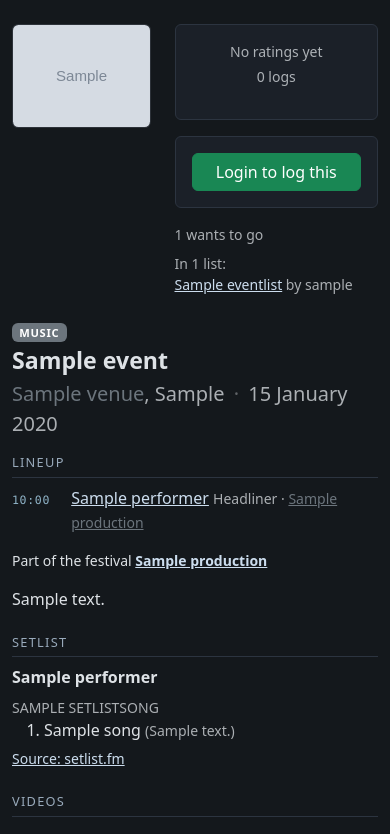
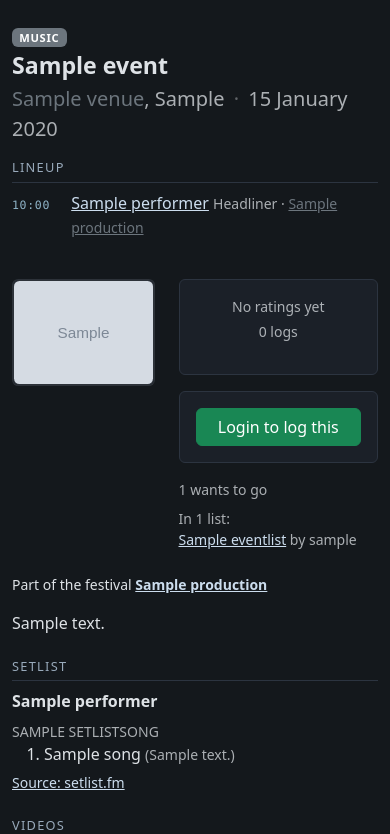
Before and after one commit to elcobalto/en-vivo, a Django app: page /events/1/ in a window 390 px wide. Shown: the part 56-890 px from the top of the page. Run offline with Django 4.2, Linux system fonts and the light colour scheme; tables that the repository leaves empty hold one stand-in row (values such as "Sample post"); grey boxes marked "Sample" are stand-in pictures; data that the repository does not hold is empty; grey boxes are pictures that could not be loaded.

Commit message:
Profile thumbnail preference, event cards in Recently attended, mobile event layout
- Recently attended on the profile uses the front-page event card (name, venue, date)
- Profile "Thumbnails" setting overrides each event's thumbnail option, only for that viewer
  (migration 0024)
- Event page on narrow screens: title and lineup first, then photo and ratings, then the rest

Co-Authored-By: Claude Opus 5.5 <noreply@anthropic.com>

```diff
--- a/events/forms.py
+++ b/events/forms.py
@@ -257,7 +257,7 @@ class ProfileForm(BootstrapMixin, forms.ModelForm):
 
     class Meta:
         model = Profile
-        fields = ["display_name", "location", "home_city", "home_country", "avatar_url", "bio"]
+        fields = ["display_name", "location", "home_city", "home_country", "avatar_url", "bio", "thumbnail_display"]
         widgets = {"bio": forms.Textarea(attrs={"rows": 4})}
         labels = {"avatar_url": "Avatar image URL"}
         help_texts = {
--- a/events/models.py
+++ b/events/models.py
@@ -535,6 +535,12 @@ class Profile(TimestampedModel):
     # Used as defaults (setlist.fm search, new venues) and to show nearby upcoming events.
     home_city = models.CharField("Home city", max_length=120, blank=True, default="")
     home_country = CountryField("Home country", blank=True, default="")
+    # Overrides each event's own thumbnail setting for this person, when set.
+    thumbnail_display = models.CharField(
+        "Thumbnails", max_length=10, blank=True, default="",
+        choices=[("", "As each event is set")] + list(Event.Thumbnail.choices),
+        help_text="How photos fit the poster-shaped thumbnails when you browse.",
+    )
 
     def __str__(self) -> str:
         return self.name
--- a/events/templates/events/_poster_img.html
+++ b/events/templates/events/_poster_img.html
@@ -1,7 +1,8 @@
 {% comment %}An event's thumbnail: whole photo on a blurred copy (default), cropped, or stretched.{% endcomment %}
-{% if event.image_display == "crop" %}
+{% load event_extras %}{% poster_mode event as mode %}
+{% if mode == "crop" %}
   <img src="{{ event.display_image }}" alt="{{ event.title }}" loading="lazy" referrerpolicy="no-referrer" />
-{% elif event.image_display == "stretch" %}
+{% elif mode == "stretch" %}
   <img class="poster-stretch" src="{{ event.display_image }}" alt="{{ event.title }}" loading="lazy" referrerpolicy="no-referrer" />
 {% else %}
   <img class="poster-backdrop" src="{{ event.display_image }}" alt="" aria-hidden="true" loading="lazy" referrerpolicy="no-referrer" />
--- a/events/templates/events/event_detail.html
+++ b/events/templates/events/event_detail.html
@@ -4,8 +4,21 @@
 {% block title %}{{ event.title }} · En Vivo{% endblock %}
 
 {% block content %}
-  <div class="row g-4">
-    <div class="col-5 col-md-3">
+  <style>
+    .event-layout { display: grid; gap: 1.5rem; grid-template-columns: 5fr 7fr;
+      grid-template-areas: "main main" "photo side" "rest rest"; }
+    .event-layout > * { min-width: 0; align-self: start; }
+    .event-main { grid-area: main; } .event-photo { grid-area: photo; }
+    .event-side { grid-area: side; } .event-rest { grid-area: rest; }
+    @media (min-width: 768px) {
+      .event-layout { grid-template-columns: 1fr 2fr 1fr; grid-template-rows: auto 1fr;
+        grid-template-areas: "photo main side" "photo rest side"; }
+      .event-rest { margin-top: -1.5rem; }
+    }
+  </style>
+  {# Grid areas: on phones the title and lineup come first, then photo + ratings, then the rest. #}
+  <div class="event-layout">
+    <div class="event-photo">
       {% if event.display_image %}
         {# Full photo in its own proportions (cards elsewhere crop to a uniform poster shape). #}
         <a href="{{ event.display_image }}" target="_blank" rel="noreferrer" title="Open full size">
@@ -54,7 +67,7 @@
       {% if can_delete %}<a class="btn btn-sm btn-outline-danger w-100 mt-2" href="{% url 'events:event_delete' event.pk %}">Delete event</a>{% endif %}
     </div>
 
-    <div class="col-12 col-md-6 order-3 order-md-2">
+    <div class="event-main">
       <div class="mb-1"><span class="badge text-bg-secondary type-badge">{{ event.get_event_type_display }}</span></div>
       <h1 class="h3 fw-bold mb-1">{{ event.title }}</h1>
       <div class="fs-5 text-body-secondary mb-3">
@@ -93,7 +106,9 @@
       {% else %}
         {% if not credits %}<p class="small text-body-secondary">No performers added yet.</p>{% endif %}
       {% endif %}
+    </div>
 
+    <div class="event-rest">
       {% if festivals_same_day %}
         <div class="card border-warning mb-3"><div class="card-body py-3">
           <div class="small text-warning mb-2">Admin</div>
@@ -224,7 +239,7 @@
       {% for log in reviews %}{% include "events/_review.html" %}{% empty %}<p class="small text-body-secondary mt-2">No reviews yet.</p>{% endfor %}
     </div>
 
-    <div class="col-7 col-md-3 order-2 order-md-3">
+    <div class="event-side">
       <div class="card mb-3">
         <div class="card-body text-center">
           {% if event.avg_rating %}
--- a/events/templatetags/event_extras.py
+++ b/events/templatetags/event_extras.py
@@ -53,3 +53,14 @@ def rating_histogram(logs, title: str = "Ratings", show_average: bool = False):
     ]
     average = sum(r * n for r, n in counts.items()) / total if total else None
     return {"bars": bars, "total": total, "average": average, "title": title, "show_average": show_average}
+
+
+@register.simple_tag(takes_context=True)
+def poster_mode(context, event) -> str:
+    """The viewer's thumbnail preference if they set one, else the event's own."""
+    user = getattr(context.get("request"), "user", None)
+    if user is not None and user.is_authenticated:
+        profile = getattr(user, "profile", None)  # missing profile raises an AttributeError subclass
+        if profile is not None and profile.thumbnail_display:
+            return profile.thumbnail_display
+    return event.image_display
--- a/events/views_social.py
+++ b/events/views_social.py
@@ -108,7 +108,7 @@ def profile(request: HttpRequest, username: str) -> HttpResponse:
     favorites = FavoriteEvent.objects.filter(user=owner).select_related("event", "event__venue")
     # Recently attended: the shows the person went to most recently (by show date, not log date).
     recent = (
-        Log.objects.filter(user=owner).select_related("event")
+        Log.objects.filter(user=owner).select_related("event", "event__venue")
         .order_by(F("event__date").desc(nulls_last=True), "-created_at")[:6]
     )
     reviews = with_social_counts(
```
Also changed, not shown: events/templates/events/profile.html (+3 -6 lines), events/tests.py (+14 -0 lines), events/migrations/0024_profile_thumbnail_display.py (added).
